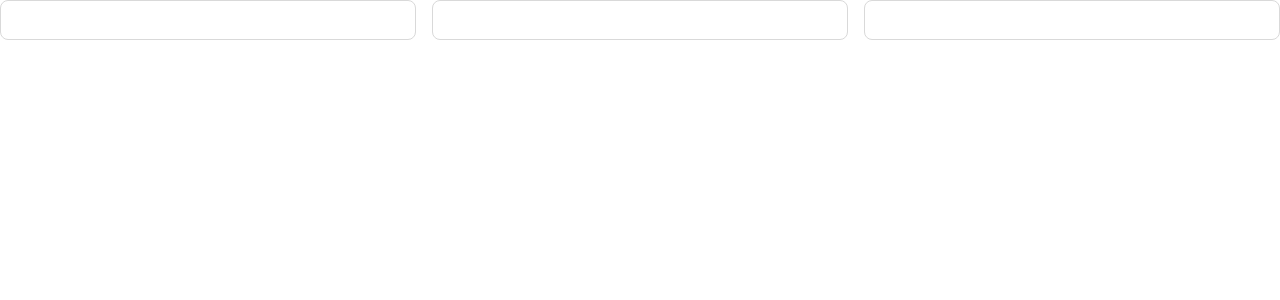
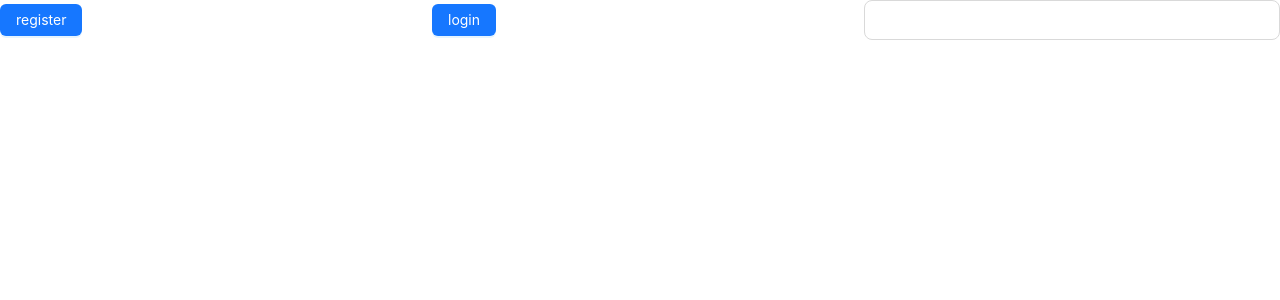
Before and after one commit to alp-orta/poplens-frontend, a React (Create React App) app: page / in a window 1280 px wide. Shown: the top 300 px of the page. Built offline with nearby package versions, Linux system fonts and the light colour scheme.

Commit message:
test changes

```diff
--- a/package.json
+++ b/package.json
@@ -12,6 +12,7 @@
     "@types/react": "^18.3.11",
     "@types/react-dom": "^18.3.1",
     "antd": "^5.21.4",
+    "axios": "^1.7.7",
     "eslint": "^8.57.1",
     "eslint-config-prettier": "^9.1.0",
     "eslint-plugin-prettier": "^5.2.1",
--- a/src/App.tsx
+++ b/src/App.tsx
@@ -2,12 +2,56 @@ import React from 'react';
 import logo from './logo.svg';
 import './App.css';
 import { Button, Form, Row, Col, Input } from 'antd';
+import axios from 'axios';
 
 function App() {
 
-    const inputonchange = (e: any) => {
-        console.log(e.value)
+    const api = axios.create({
+        baseURL: "https://localhost:7137/", // WebUI Gateway URL
+      });
+
+    api.interceptors.request.use((config) => {
+    const token = localStorage.getItem("jwtToken");
+    if (token) {
+        config.headers.Authorization = `Bearer ${token}`;
     }
+    return config;
+    }, (error) => {
+    return Promise.reject(error);
+    });
+
+    // Example function to register a user
+    const registerUser = async (user: any) => {
+        try {
+            const response = await api.post('UserAuthentication/Register', user);
+            console.log('User registered successfully:', response.data);
+        } catch (error) {
+            console.error('There was a problem with the request:', error);
+        }
+    }
+
+    // Example function to login a user
+    const loginUser = async (user: any) => {
+        try {
+            const response = await api.post('UserAuthentication/Login', user);
+            const token = response.data.token;
+            localStorage.setItem("jwtToken", token);
+            console.log('User logined successfully:', response.data);
+        } catch (error) {
+            console.error('There was a problem with the request:', error);
+        }
+    }
+
+    const newUser = {
+        UserName: 'john_doe',
+        Email: "a@a.csom",
+        Password: 'securepassword123A*'
+    };
+
+    const loginInfo = {
+        UserName: 'john_doe',
+        Password: 'securepassword123A*'
+    };
 
     return (
         <>
@@ -17,14 +61,14 @@ function App() {
             <Row gutter={16} align={"middle"}>
                 <Col id={"col"} xs={8} md={8} xl={8}>
                     <Form.Item name={"button"}>
-                        <Input size='large' type='primary'></Input>
+                        <Button type='primary' onClick={() => registerUser(newUser)}>register</Button>
                     </Form.Item>
                 </Col>
-                <Col id={"col1"} xs={8} md={8} xl={8}>
-                    <Form.Item name={"button1"}>
-                        <Input onChange={inputonchange} size='large' type='primary'></Input>
-                    </Form.Item>
-                </Col>
+                <Col id={"col2"} xs={8} md={8} xl={8}>
+                <Form.Item name={"button2"}>
+                    <Button type='primary' onClick={() => loginUser(loginInfo)}>login</Button>
+                </Form.Item>
+            </Col>
                 <Col id={"col2"} xs={8} md={8} xl={8}>
                     <Form.Item name={"button2"}>
                         <Input size='large' type='primary'></Input>
```
Also changed, not shown: 1 other file (tests, documents, lock files or other folders).
